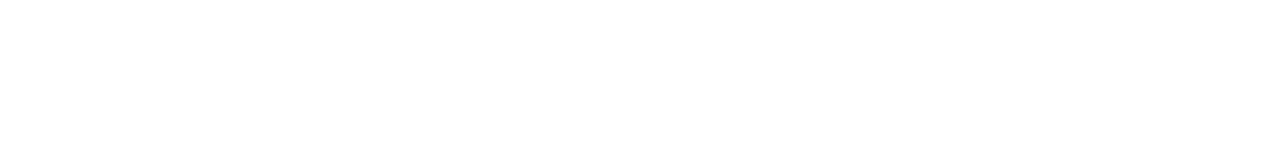
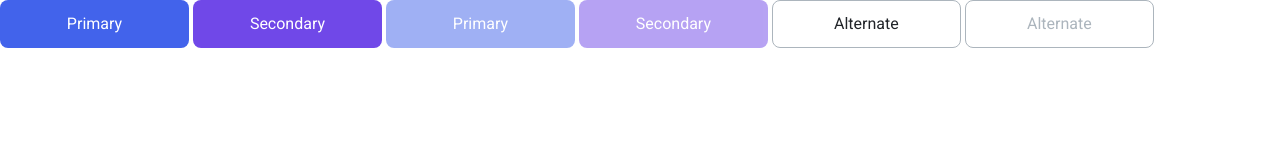
Before and after one commit to slega/htmlcss-20220811_legabox, a website: page 03-lection1/01-button/index.html in a window 1280 px wide. Drawn offline with nearby package versions, Linux system fonts and the light colour scheme.

Commit message:
Add button component.

```diff
--- a/03-lection1/01-button/button.css
+++ b/03-lection1/01-button/button.css
@@ -1 +1,70 @@
 /* Стилизация кнопки */
+.button {
+    width: 189px;
+    height: 48px;
+    border-radius: 8px;
+    border: none;
+}
+/* Default states */
+.button-primary {
+    background-color: var(--primary);
+}
+
+.button-secondary {
+    background-color: var(--secondary);
+}
+
+.button-alternate {
+    background-color: var(--white);
+    border: 1px solid var(--grey-3);
+}
+
+/* Hover states */
+.button-primary:hover {
+    background-color: var(--primary-hover);
+}
+
+.button-secondary:hover {
+    background-color: var(--secondary-hover);
+}
+
+.button-alternate:hover {
+    border: 1px solid var(--black);
+}
+
+/* Disabled states */
+.button-primary_disabled {
+    background-color: var(--primary);
+    opacity: 50%;
+}
+
+.button-secondary_disabled {
+    background-color: var(--secondary);
+    opacity: 50%;
+}
+
+.button-alternate_disabled {
+    background-color: var(--white);
+    border: 1px solid var(--grey-3);
+}
+
+.button__label {
+    font-family: 'Roboto';
+    font-size: 16px;
+    alignment: center;
+    color: var(--white);
+}
+
+.button-alternate__label {
+    font-family: 'Roboto';
+    font-size: 16px;
+    alignment: center;
+    color: var(--black);
+}
+
+.button-alternate__label_disabled {
+    font-family: 'Roboto';
+    font-size: 16px;
+    alignment: center;
+    color: var(--grey-3);
+}
--- a/03-lection1/01-button/index.html
+++ b/03-lection1/01-button/index.html
@@ -2,10 +2,28 @@
 <!-- Страница с кнопкой -->
 <html lang="ru">
     <head>
+        <link rel="stylesheet" href="https://cdnjs.cloudflare.com/ajax/libs/normalize/8.0.1/normalize.min.css">
         <link rel="stylesheet" href="../../assets/css/main.css">
         <link rel="stylesheet" href="./button.css">
     </head>
     <body>
-
+        <button class="button button-primary">
+            <label class="button__label">Primary</label>
+        </button>
+        <button class="button button-secondary">
+            <label class="button__label">Secondary</label>
+        </button>
+        <button class="button button-primary_disabled">
+            <label class="button__label">Primary</label>
+        </button>
+        <button class="button button-secondary_disabled">
+            <label class="button__label">Secondary</label>
+        </button>
+        <button class="button button-alternate">
+            <label class="button-alternate__label">Alternate</label>
+        </button>
+        <button class="button button-alternate_disabled">
+            <label class="button-alternate__label_disabled">Alternate</label>
+        </button>
     </body>
 </html>
--- a/assets/css/main.css
+++ b/assets/css/main.css
@@ -4,8 +4,10 @@
     --white: #ffffff;
     --black: #212429;
     --pink: #F784AD;
-    --purple: #7048E8;
-    --blue: #374FC7;
+    --purple-1: #7048E8;
+    --purple-2: #5028C6;
+    --blue-1: #4263EB;
+    --blue-2: #2342C0;
     --red: #F03D3E;
     --grey-1: #F8F9FA;
     --grey-2: #DDE2E5;
@@ -13,10 +15,12 @@
     --grey-4: #495057;
 
     --error: var(--red);
-    --success: var(--blue);
+    --success: var(--blue-1);
 
-    --primary: var(--blue);
-    --secondary: var(--purple);
+    --primary: var(--blue-1);
+    --primary-hover: var(--blue-2);
+    --secondary: var(--purple-1);
+    --secondary-hover: var(--purple-2);
 }
 
 * {
```
